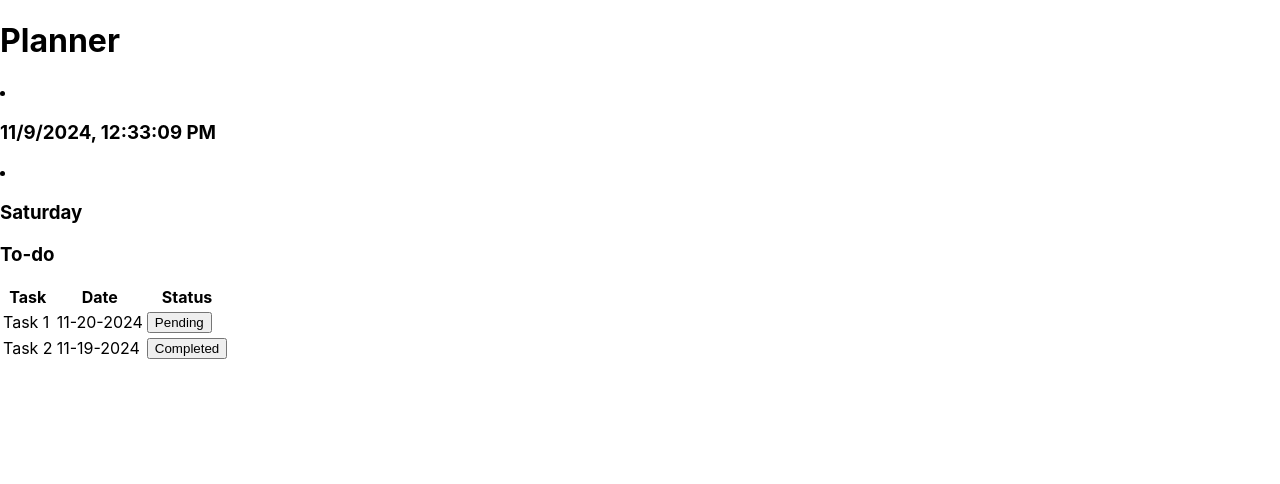
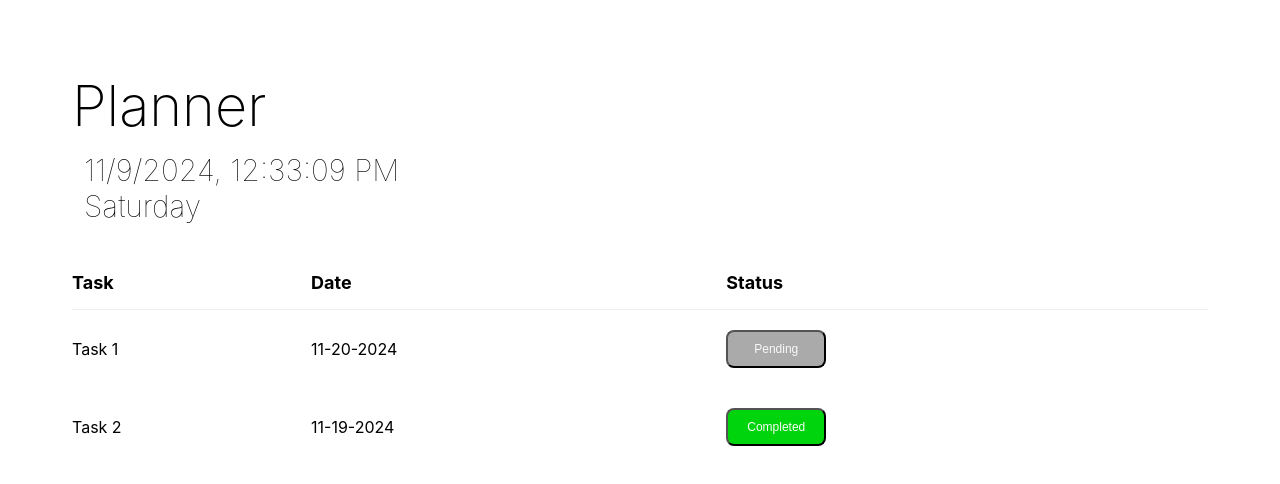
Before and after one commit to jaindravya/Wildcats-Planner, a React (Create React App) app: page / in a window 1280 px wide. Shown: the top 484 px of the page. Built offline with nearby package versions, Linux system fonts and the light colour scheme.

Commit message:
Planner CSS

```diff
--- a/src/App.css
+++ b/src/App.css
@@ -1,38 +1,76 @@
-.App {
-  text-align: center;
+* {
+	margin: 0;
+	padding: 0;
+	box-sizing: border-box;
 }
 
-.App-logo {
-  height: 40vmin;
-  pointer-events: none;
+:root {
+	--light: #F9F9F9;
+	--grey: #eee;
+	--dark-grey: #AAAAAA;
+	--green: #00D40C;
+
 }
 
-@media (prefers-reduced-motion: no-preference) {
-  .App-logo {
-    animation: App-logo-spin infinite 20s linear;
-  }
+#content main {
+	width: 100%;
+	padding: 36px 36px;
+	max-height: calc(100vh - 56px);
+	overflow-y: auto;
 }
 
-.App-header {
-  background-color: #282c34;
-  min-height: 100vh;
-  display: flex;
-  flex-direction: column;
-  align-items: center;
-  justify-content: center;
-  font-size: calc(10px + 2vmin);
-  color: white;
+#content main .title h1 {
+	font-size: 56px;
+	font-weight: 200;
 }
 
-.App-link {
-  color: #61dafb;
+#content main .time li {
+	padding: 12px;
+	display: flex;
 }
 
-@keyframes App-logo-spin {
-  from {
-    transform: rotate(0deg);
-  }
-  to {
-    transform: rotate(360deg);
-  }
+#content main .time li .text h3 {
+	font-size: 30px;
+	font-weight: 100;
 }
+
+#content main .list {
+	display: flex;
+	flex-wrap: wrap;
+	margin-top: 36px;
+}
+
+#content main .list table {
+	width: 100%;
+	border-collapse: collapse;
+}
+
+#content main .list table th {
+	padding-bottom: 16px;
+	font-size: 18px;
+	text-align: left;
+	border-bottom: 1px solid var(--grey);
+}
+#content main .list table td {
+	padding: 20px 0;
+}
+
+#content main .list table tbody tr:hover {
+	background: var(--grey);
+}
+
+#content main .list table tr td .status {
+	font-size: 12px;
+  width: 100px;
+	padding: 10px 16px;
+	color: var(--light);
+	border-radius: 8px;
+	font-weight: 500;
+}
+
+#content main .list table tr td .status.completed {
+	background: var(--green);
+}
+#content main .list table tr td .status.pending {
+	background: var(--dark-grey);
+}
--- a/src/App.js
+++ b/src/App.js
@@ -8,12 +8,14 @@ import Planner from './planner';
 function App() {
   return (
     <Router>
+        <div id = "content">
           <main>
             <Routes>
               <Route exact path="/" element={<Planner />} />
               <Route path="/calendar" element={<Calendar />} />
             </Routes>
           </main>
+        </div>
     </Router>
   );
 }
--- a/src/planner.js
+++ b/src/planner.js
@@ -58,23 +58,18 @@ class Planner extends Component {
     return (
       <div>
         <main>
-          <div>
+          <div className="title">
               <h1>Planner</h1>
           </div>
+          <ul className="time">
             <li>
               <span className="text">
                 <h3>{this.state.currentDateTime}</h3>
-              </span>
-            </li>
-            <li>
-              <span className="text">
                 <h3>{this.state.dayOfWeek}</h3>
               </span>
             </li>
-          <div class="order">
-            <div class="head">
-              <h3>To-do</h3>
-            </div>
+          </ul>
+          <div class="list">
             <table>
               <thead>
                 <tr>
```
